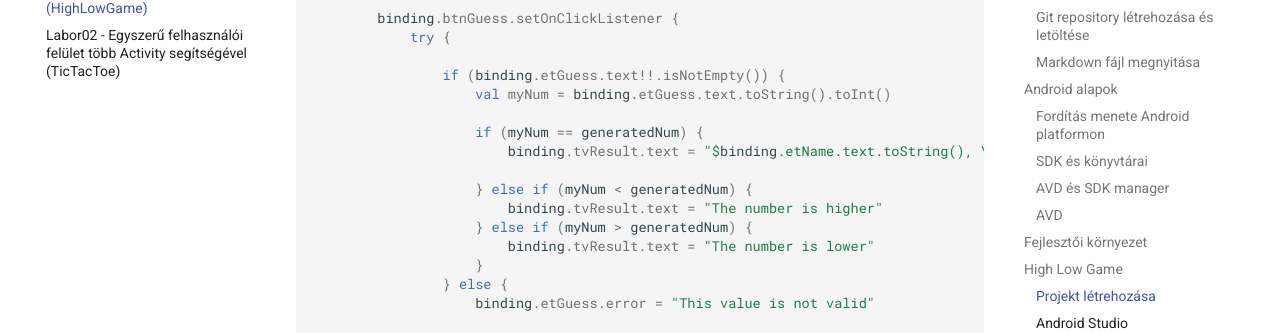
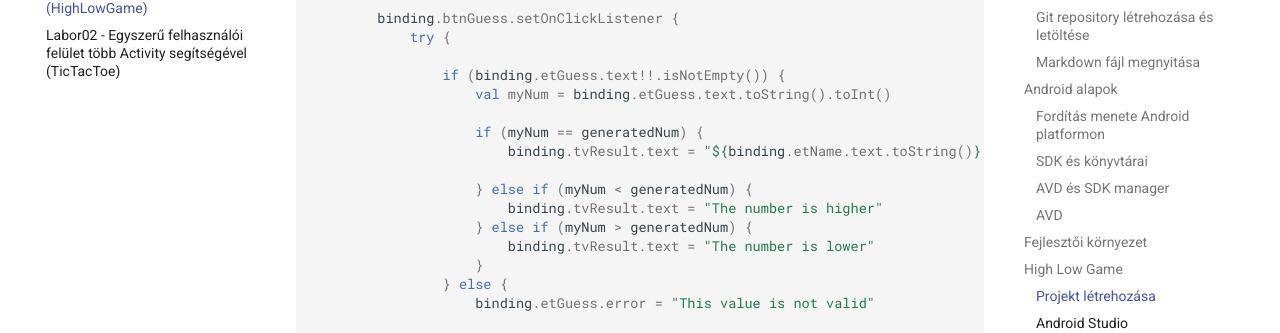
Before and after one commit to VIAUAV21/laborok, an MkDocs documentation site: the page built from docs/laborok/basics/index.md, in a window 1280 px wide and 900 px high, scrolled down 11281 px. Shown: the part 118-451 px from the top of the window. Built offline with MkDocs 1.6.1 and Material for MkDocs 9.7.7, drawn with Linux system fonts in a browser that asks for light colours; comment, search, counter and statistics services are not loaded.

```diff
--- a/docs/laborok/basics/index.md
+++ b/docs/laborok/basics/index.md
@@ -299,7 +299,7 @@ class MainActivity : AppCompatActivity() {
                     val myNum = binding.etGuess.text.toString().toInt()
 
                     if (myNum == generatedNum) {
-                        binding.tvResult.text = "$binding.etName.text.toString(), You have won!"
+                        binding.tvResult.text = "${binding.etName.text.toString()}, You have won!"
 
                     } else if (myNum < generatedNum) {
                         binding.tvResult.text = "The number is higher"
```
